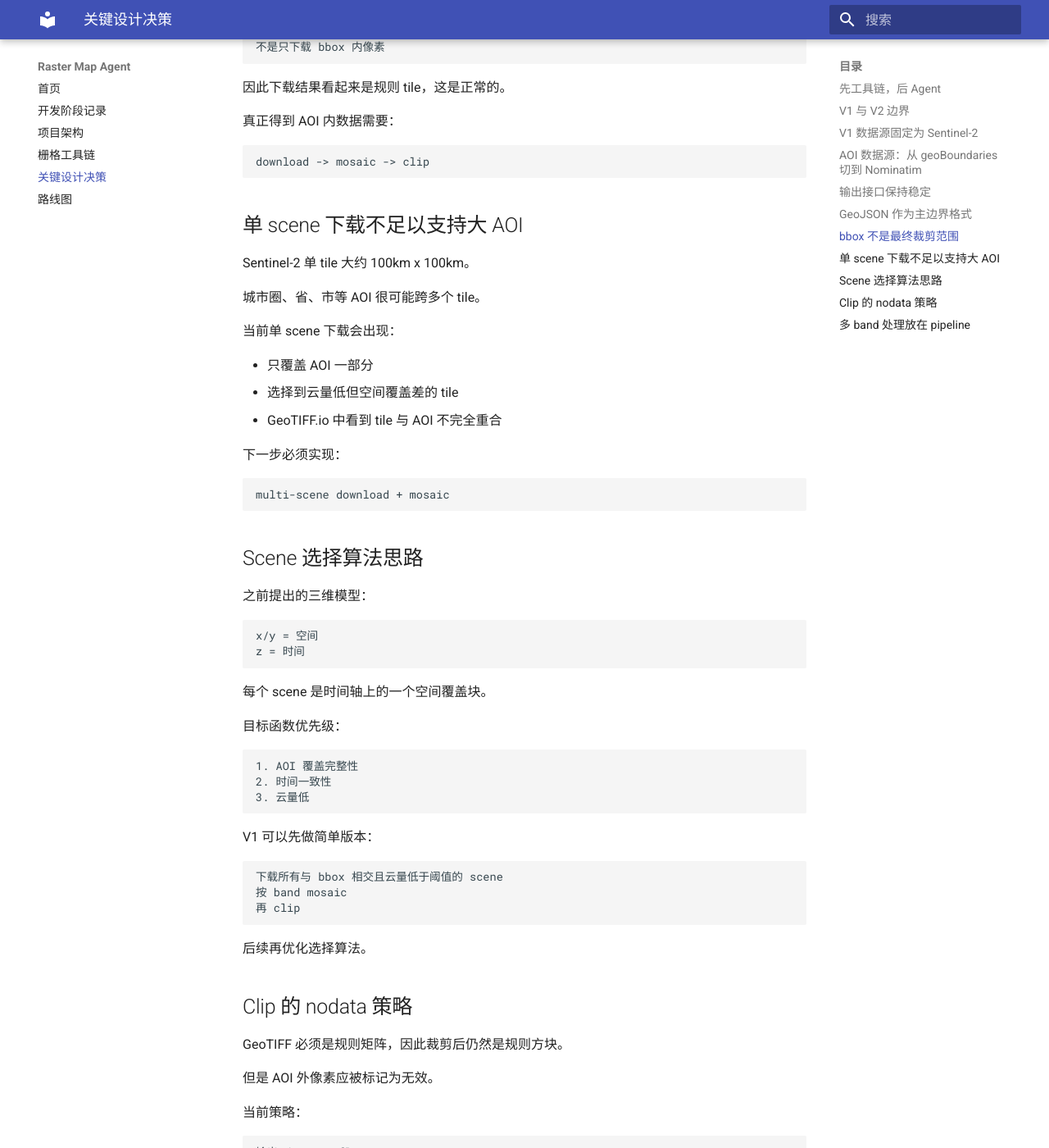
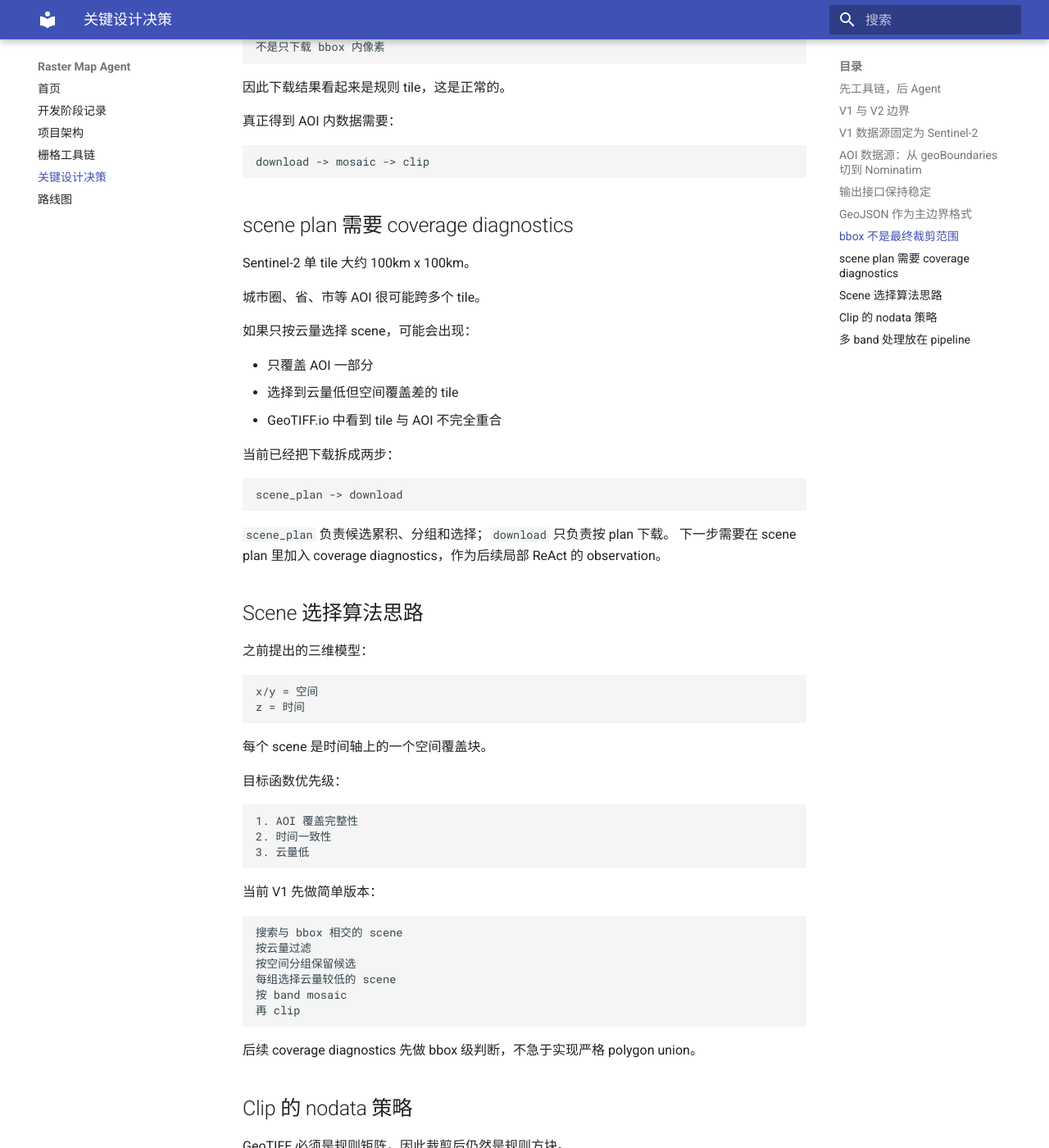
Before and after one commit to euorrl/raster-map-agent, an MkDocs documentation site: the page built from docs/design-decisions.md, in a window 1280 px wide and 1400 px high, scrolled down 3470 px. Shown: the whole window at 82% size. Built offline with MkDocs 1.6.1 and Material for MkDocs 9.7.7, drawn with Linux system fonts in a browser that asks for light colours; some of the changed text lies outside the part shown.

Commit message:
docs: 更新栅格准备流程设计文档

````diff
--- a/docs/design-decisions.md
+++ b/docs/design-decisions.md
@@ -115,7 +115,7 @@ source
 
 - download 使用 bbox
 - clip 使用 boundary_geojson_path
-- strategy 使用全局 plan 的 data_source
+- 全局 planner / ReAct 使用 data_source
 
 ## GeoJSON 作为主边界格式
 
@@ -150,23 +150,27 @@ bbox 搜索到的是与区域相交的 scene/tile
 download -> mosaic -> clip
 ```
 
-## 单 scene 下载不足以支持大 AOI
+## scene plan 需要 coverage diagnostics
 
 Sentinel-2 单 tile 大约 100km x 100km。
 
 城市圈、省、市等 AOI 很可能跨多个 tile。
 
-当前单 scene 下载会出现：
+如果只按云量选择 scene，可能会出现：
 
 - 只覆盖 AOI 一部分
 - 选择到云量低但空间覆盖差的 tile
 - GeoTIFF.io 中看到 tile 与 AOI 不完全重合
 
-下一步必须实现：
+当前已经把下载拆成两步：
 
 ```text
-multi-scene download + mosaic
+scene_plan -> download
 ```
+
+`scene_plan` 负责候选累积、分组和选择；`download` 只负责按 plan 下载。
+下一步需要在 scene plan 里加入 coverage diagnostics，作为后续局部 ReAct
+的 observation。
 
 ## Scene 选择算法思路
 
@@ -187,15 +191,18 @@ z = 时间
 3. 云量低
 ```
 
-V1 可以先做简单版本：
+当前 V1 先做简单版本：
 
 ```text
-下载所有与 bbox 相交且云量低于阈值的 scene
+搜索与 bbox 相交的 scene
+按云量过滤
+按空间分组保留候选
+每组选择云量较低的 scene
 按 band mosaic
 再 clip
 ```
 
-后续再优化选择算法。
+后续 coverage diagnostics 先做 bbox 级判断，不急于实现严格 polygon union。
 
 ## Clip 的 nodata 策略
 
--- a/docs/development-log.md
+++ b/docs/development-log.md
@@ -81,6 +81,9 @@ workflow 顺序是否清楚
 - `RasterDownloadResult`
 - `data_source` 接口参数，V1 固定为 `sentinel2`，作为后续扩展预留协议
 - Earth Search STAC 搜索
+- scene plan 与下载执行解耦
+- 多次查询结果可累积到候选 store
+- 候选 scene 按空间分组并选择低云量 scene
 - Sentinel-2 L2A `B04` / `B08` 下载
 - RFC3339 datetime 修正
 - Earth Search 400 错误信息增强
@@ -90,7 +93,7 @@ workflow 顺序是否清楚
 
 - bbox 当前只用于搜索，不代表只下载 bbox 内数据
 - STAC 搜索返回的是与 bbox 相交的 scene，不保证完整覆盖 bbox
-- 当前单 scene 下载对大 AOI 不够，需要后续多 scene 下载和 mosaic
+- 多 scene 下载已经具备雏形，但还需要 coverage diagnostics 和 mosaic
 
 ## 阶段 5：AOI 边界解析探索
 
@@ -104,7 +107,7 @@ workflow 顺序是否清楚
 - 请求 geoBoundaries metadata
 - 下载 GeoJSON
 - 匹配行政区 feature
-- 计算 bbox、面积和 scale
+- 计算 bbox 和面积
 
 关键问题：
 
@@ -182,7 +185,8 @@ nodata 策略明确
 下一座关键桥是：
 
 ```text
-多 scene 下载 + tile 合并
+coverage diagnostics + tile 合并
 ```
 
-这会解决 bbox 较大时单 scene 无法覆盖 AOI 的问题。
+这会让工具链先判断 scene plan 是否足够覆盖 AOI，再把同一 band 的
+多个 tile 合并为一张待计算 GeoTIFF。
````
Also changed, not shown: other parts of docs/design-decisions.md (+1 -1 lines), docs/architecture.md (+3 -1 lines), docs/index.md (+1 -0 lines), docs/raster-toolchain.md (+2 -2 lines), docs/roadmap.md (+10 -5 lines).
